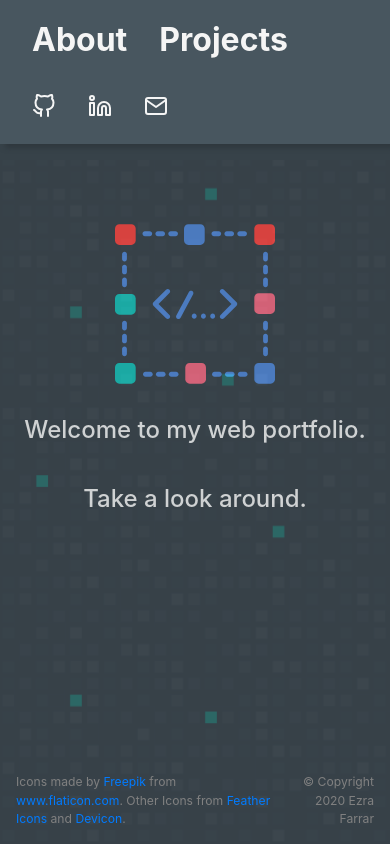
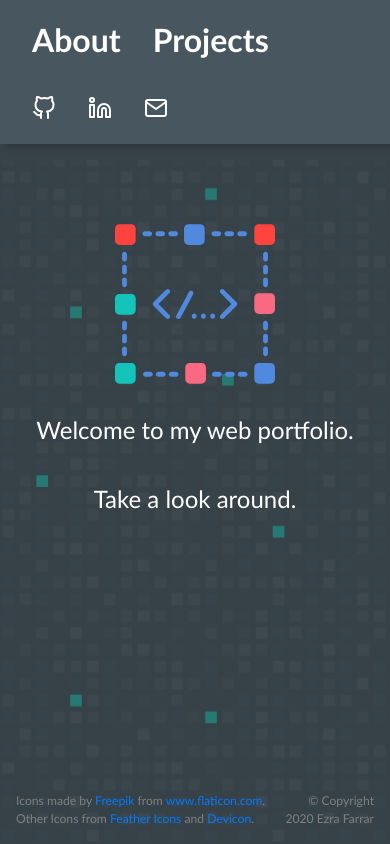
Before and after one commit to FarrarE/portfolio-spa, a React (Create React App) app: page / in a window 390 px wide. Built offline with nearby package versions, Linux system fonts and the light colour scheme.

Commit message:
Fixed scroll bug

```diff
--- a/src/App.css
+++ b/src/App.css
@@ -8,8 +8,9 @@
       -ms-flex-direction: column;
           flex-direction: column;
   min-height: 100vh;
-  color: whitesmoke;
+  color: white;
   background-color: #374249;
+  font-family: Gill Sans,Gill Sans MT,Calibri,sans-serif;
   /* background by SVGBackgrounds.com */
 }
 
@@ -21,12 +22,16 @@
   background-size: cover;
   width: 100%;
   height: 100%;
-  opacity: 20%;
+  opacity: .3;
+  z-index: 0;
 }
 
 @media only screen and (max-width: 600px) {
   .App {
     padding-top: 10rem;
   }
+  .background {
+    height: 100vh;
+  }
 }
 /*# sourceMappingURL=App.css.map */
--- a/src/App.scss
+++ b/src/App.scss
@@ -3,8 +3,10 @@
     display: flex;
     flex-direction: column;
     min-height:100vh;
-    color:rgb(245, 245, 245);
+    color:rgb(255, 255, 255);
     background-color: #374249;
+    font-family: Gill Sans,Gill Sans MT,Calibri,sans-serif;
+
     /* background by SVGBackgrounds.com */
 }
 
@@ -16,11 +18,15 @@
     background-size: cover;
     width:100%;
     height:100%;
-    opacity: 20%;
+    opacity: .3;
+    z-index:0;
 }
 
 @media only screen and (max-width: 600px) {
     .App{
         padding-top:10rem;
     }
+    .background{
+        height:100vh;
+    }
 }
--- a/src/containers/Home/styles.css
+++ b/src/containers/Home/styles.css
@@ -14,6 +14,7 @@
   margin-top: 9rem;
   margin-left: auto;
   margin-right: auto;
+  z-index: 10;
 }
 
 .Home .icon {
--- a/src/containers/Home/styles.scss
+++ b/src/containers/Home/styles.scss
@@ -7,6 +7,7 @@
     margin-top:9rem;
     margin-left:auto;
     margin-right:auto;
+    z-index: 10;
     .icon{
         height:10rem;
         width:10rem;
```
Also changed, not shown: 2 other files (tests, documents, lock files or other folders).
